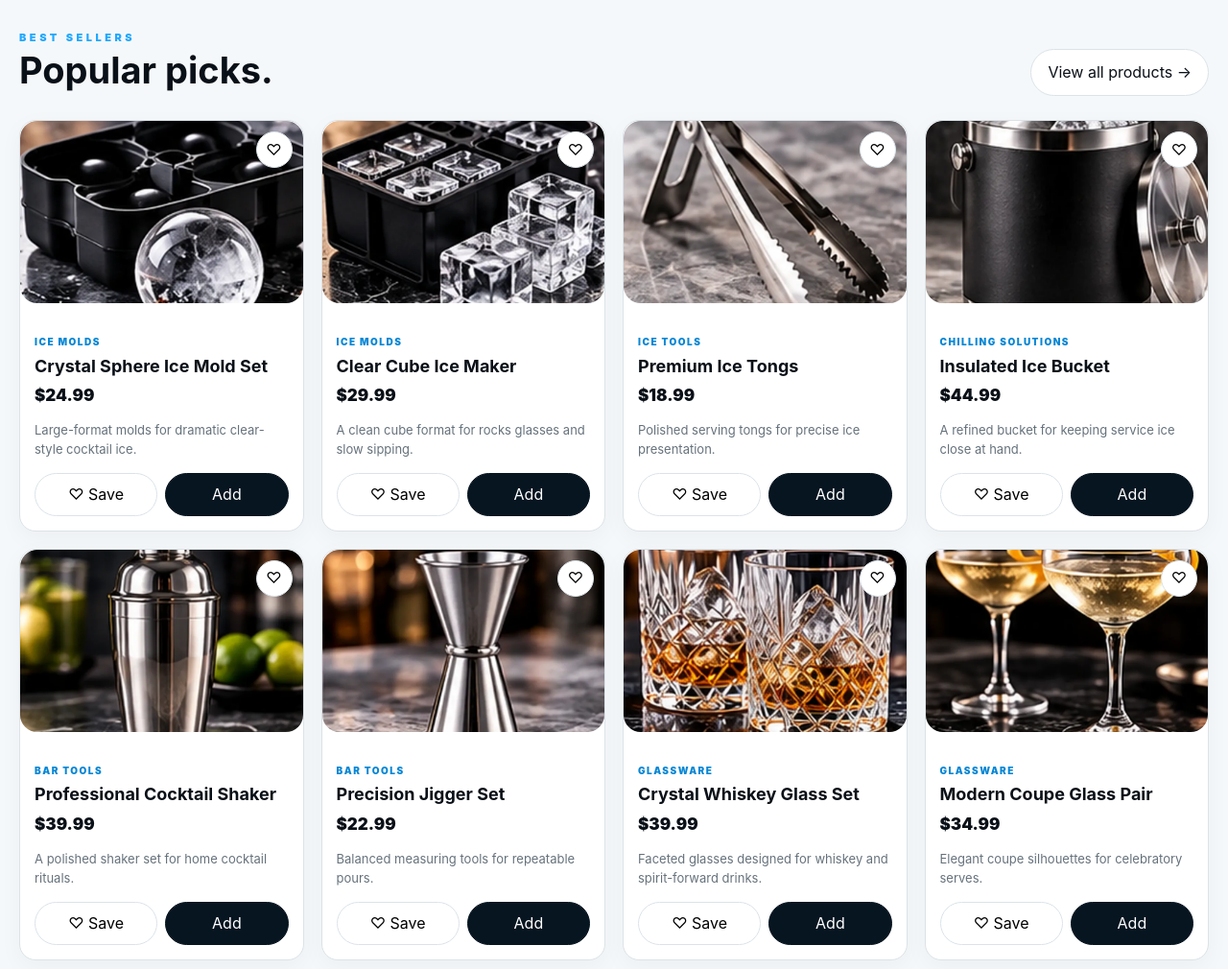
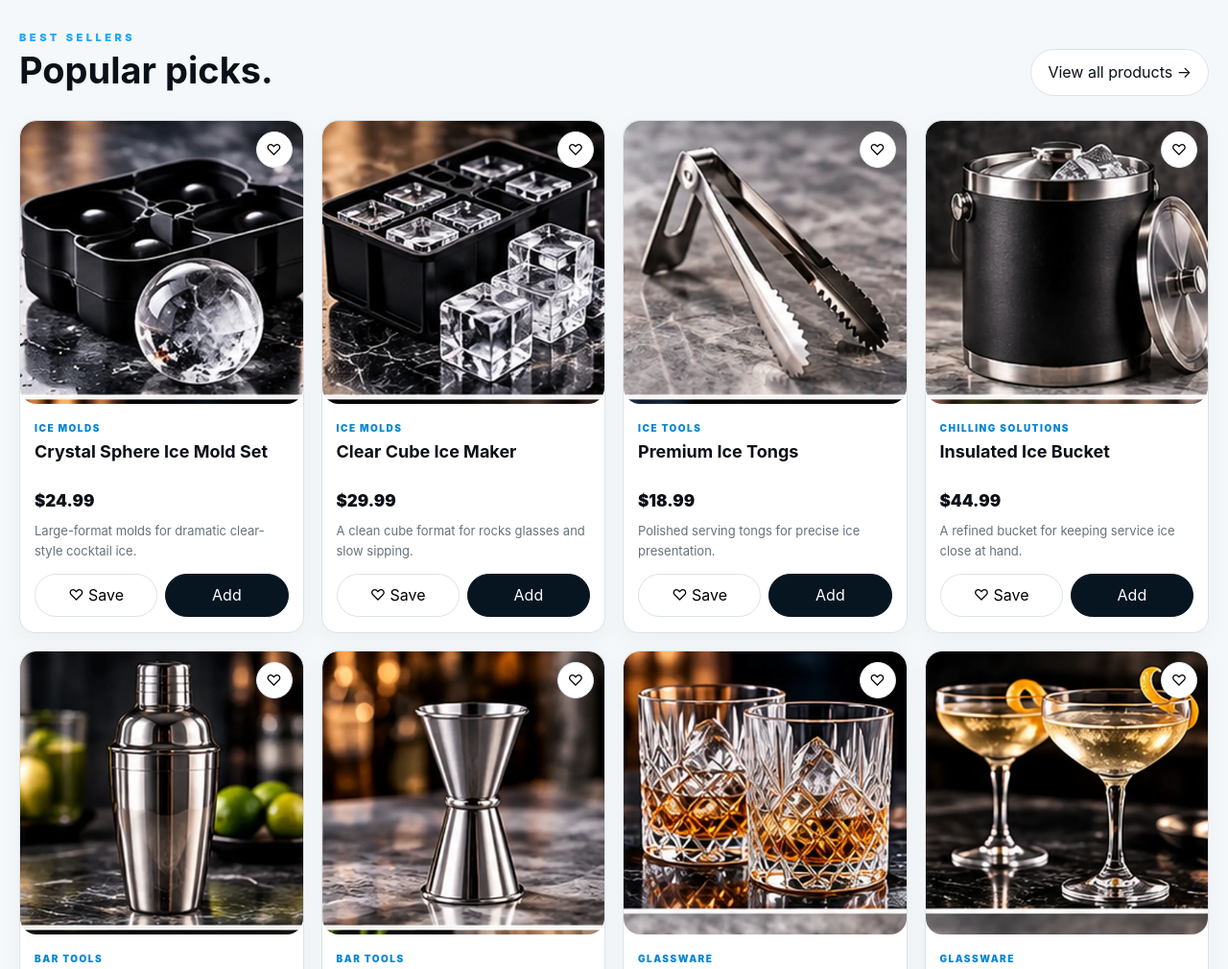
Before and after one commit to modelismolara-com/frost-ice-cocktail-accessories.github.io, a plain HTML site: page index.html in a window 1280 px wide. Shown: the part 1200-2210 px from the top of the page at 96% size. Drawn offline with Linux system fonts and the light colour scheme.

Commit message:
Add files via upload

```diff
--- a/styles.css
+++ b/styles.css
@@ -41,3 +41,14 @@
 .card{min-width:0}
 .card .body{min-width:0}
 .card .desc{overflow-wrap:anywhere}
+
+/* V5 image/card layout correction: preserve complete square product photography */
+.media{position:relative;background:#edf4f7;width:100%;height:auto;aspect-ratio:1 / 1;overflow:hidden;border-radius:17px;margin:0}
+.media>a{display:block;width:100%;height:100%;min-width:0;min-height:0}
+.media img{display:block;width:100%;height:100%;min-width:0;max-width:100%;object-fit:contain;object-position:center;background:#edf4f7}
+.card .body{padding:18px 15px 16px;min-height:210px;display:flex;flex-direction:column}
+.card h3{margin:7px 0;min-height:41px}
+.card .desc{min-height:42px;margin:8px 0 13px}
+.card .row{margin-top:auto}
+@media(max-width:1000px){.media{height:auto;aspect-ratio:1 / 1}.card .body{min-height:205px}}
+@media(max-width:700px){.media{height:auto;aspect-ratio:1 / 1}.card .body{min-height:200px}}
```
